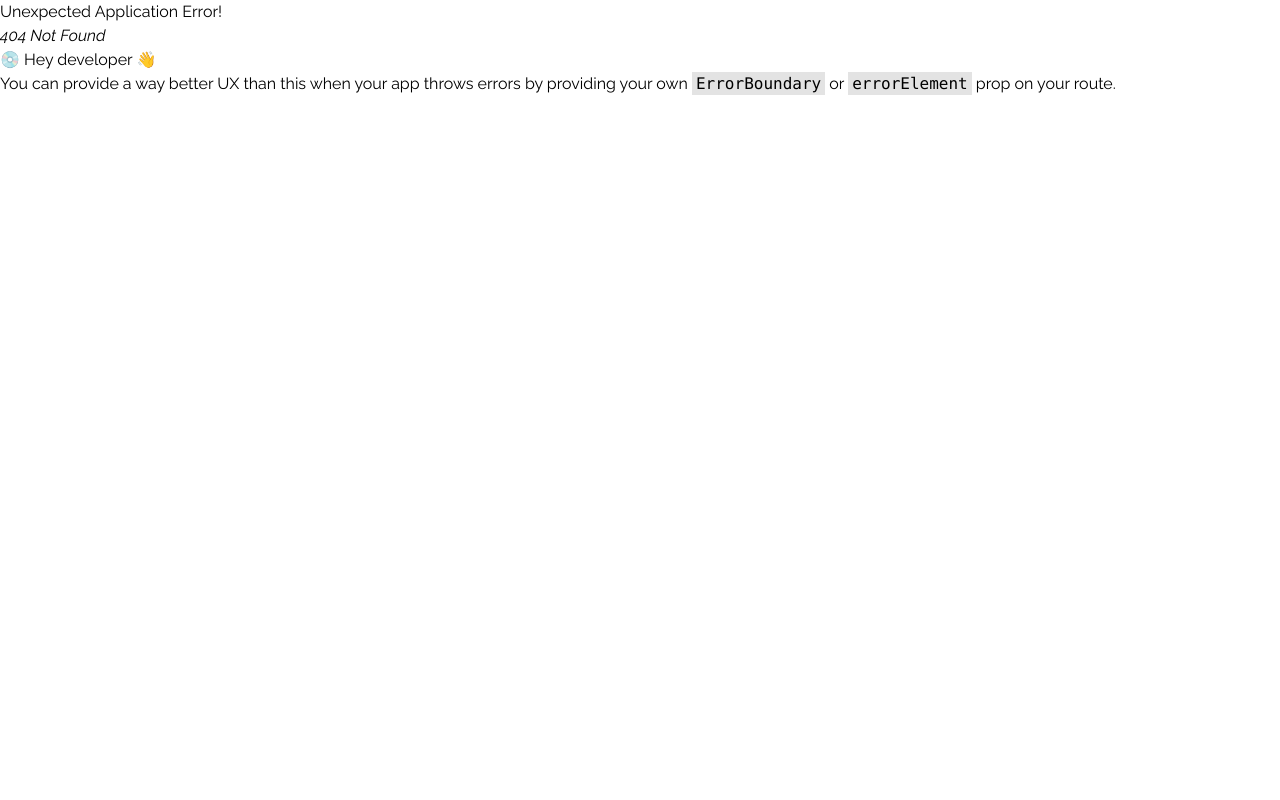
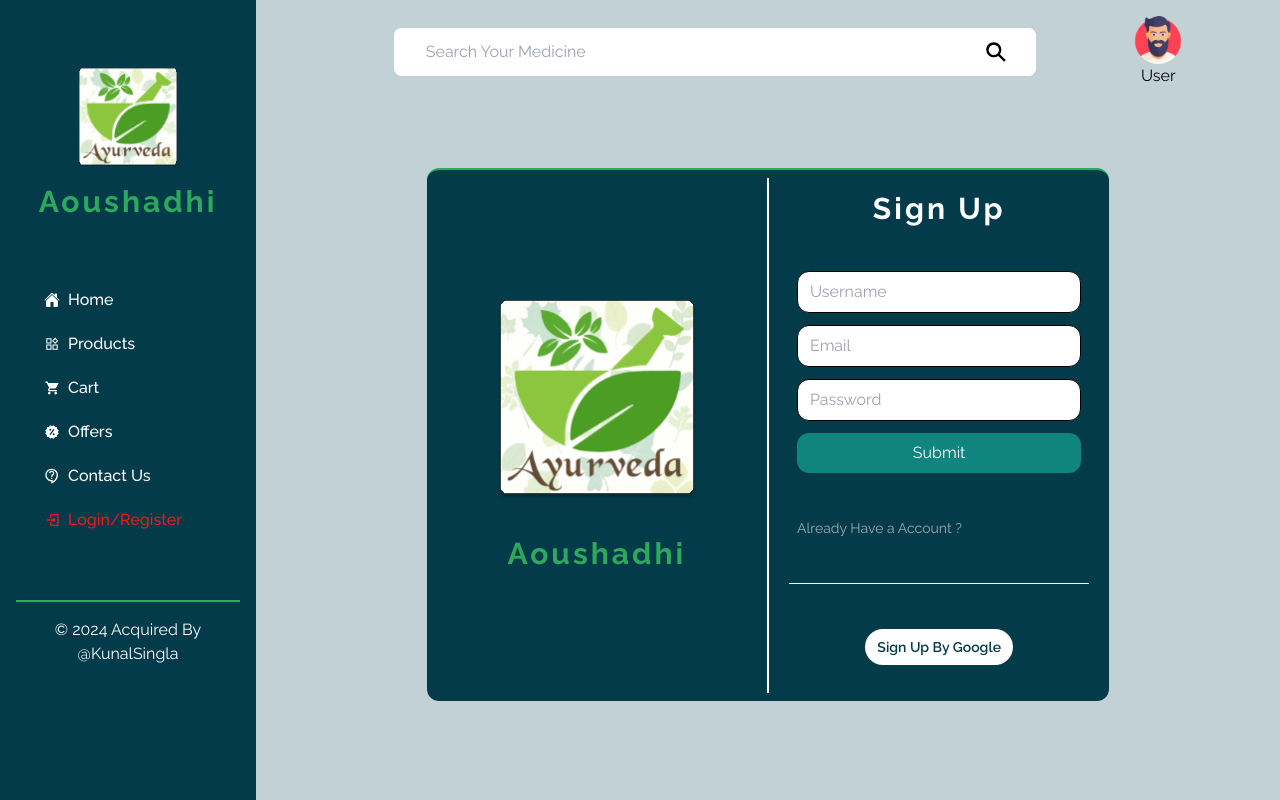
Before and after one commit to kunalthgr8/Ecomm-med, a React (Vite) app: page /signup in a window 1280 px wide. Before the commit this address had no page. Built offline with nearby package versions, Linux system fonts and the light colour scheme.

Commit message:
Created just css

```diff
--- a/src/App.jsx
+++ b/src/App.jsx
@@ -1,20 +1,18 @@
 import "./App.css";
 import React from "react";
-import { SideBar } from "./components";
+import { Header, SideBar } from "./components";
 import { Outlet } from "react-router-dom";
 
 function App() {
-
   const authStatus = false;
   return (
     <div className="flex h-screen">
       <div className="w-1/6 md:w-1/5 sm:w-1/4 h-full">
         <SideBar />
       </div>
-      <div className="w-5/6 md:w-4/5 sm:w-3/4 h-full">
-        <div className="flex bg-nav-active w-full h-full justify-center ">
-          <Outlet />
-        </div>
+      <div className=" flex flex-col bg-back-color w-5/6 md:w-4/5 sm:w-3/4 h-full">
+        <Header />
+        <Outlet />
       </div>
     </div>
   );
--- /dev/null
+++ b/src/components/Contact/Contact.jsx
@@ -0,0 +1,9 @@
+import React from 'react'
+
+function Contact() {
+  return (
+    <div>Contact</div>
+  )
+}
+
+export default Contact
--- /dev/null
+++ b/src/components/Header/Header.jsx
@@ -0,0 +1,26 @@
+import React from "react";
+import Searchbar from "../Searchbar/Searchbar";
+import Man from "../../assets/man.png"
+
+function Header() {
+  const isAuthenticated = false;
+  return (
+    <div className="flex w-full justify-evenly mt-4 ">
+      <div className="w-2/3 justify-center text-center self-center">
+        <Searchbar />
+      </div>
+      <div className="flex flex-col justify-center text-center self-center">
+        <img
+          width="48"
+          height="48"
+          src={Man}
+          alt="user"
+        />
+        {isAuthenticated && <p>Name</p>}
+        {!isAuthenticated && <button>User</button>}
+      </div>
+    </div>
+  );
+}
+
+export default Header;
--- a/src/components/Login/Login.jsx
+++ b/src/components/Login/Login.jsx
@@ -1,9 +1,13 @@
 import React from "react";
 import { Logo, Input, Button } from "../index";
+import { useNavigate } from "react-router-dom";
+import { Link } from "react-router-dom";
 
 const Login = () => {
+  const navigate = useNavigate();
   return (
-    <div className="flex bg-nav-color mt-20 h-3/5 w-2/3 rounded-xl justify-center m-10 text-center border-t-2 border-text-green">
+    <>
+      <div className="flex bg-nav-color mt-20 h-3/5 w-2/3 rounded-xl justify-center m-10 text-center self-center border-t-2 border-text-green">
         <div className="w-1/2 flex flex-col justify-center gap-7 m-5">
           <Logo width="200px" height="200px" />
           <h1 className="text-text-green mt-2 text-4xl md:text-3xl sm:text-2xl font-bold tracking-widest">
@@ -23,8 +27,18 @@ const Login = () => {
             </Button>
           </div>
           <div className="flex justify-evenly">
-          <TextLink text="Create a new Account ?" />
-          <TextLink text="Forgot Password ?" />
+            <Link
+              onClick={() => navigate("/signup")}
+              className="flex justify-evenly text-sm transition-transform duration-400 ease-out hover:ease-in transform hover:scale-110 text-nav-active hover:text-nav-white"
+            >
+              Create a new Account ?
+            </Link>
+            <Link
+              onClick={() => navigate("/")}
+              className="flex justify-evenly text-sm transition-transform duration-400 ease-out hover:ease-in transform hover:scale-110 text-nav-active hover:text-nav-white"
+            >
+              Forgot Password ?
+            </Link>
           </div>
           <hr className="border-nav-white" />
           <Button className="p-4 rounded-full bg-nav-white font-semibold text-nav-color text-sm">
@@ -32,13 +46,8 @@ const Login = () => {
           </Button>
         </div>
       </div>
+    </>
   );
 };
 
-const TextLink = ({ text }) => (
-  <p className="flex justify-evenly text-sm transition-transform duration-400 ease-out hover:ease-in transform hover:scale-110 text-nav-active hover:text-nav-white">
-    {text}
-  </p>
-);
-
 export default Login;
--- /dev/null
+++ b/src/components/Searchbar/Searchbar.jsx
@@ -0,0 +1,38 @@
+import React, { useState } from "react";
+import { IoSearchSharp } from "react-icons/io5";
+import { useLocation, useNavigate } from "react-router-dom";
+
+const Searchbar = () => {
+  const navigate = useNavigate();
+  function search() {
+    navigate("medicine", { state: item });
+    console.log(item);
+  }
+  const location = useLocation();
+
+  const [item, setItem] = useState("");
+  const isUserActive = location.pathname === "/user";
+  const isCartActive = location.pathname === "/cart";
+
+  return (
+    <>
+      {!(isUserActive || isCartActive) && (
+        <div className="flex pl-10 w-full ">
+          <div className="flex w-full bg-gray-200 bg-nav-white justify-between items-center text-gray-600 cursor-pointer rounded-lg">
+            <input
+              type="text"
+              placeholder="Search Your Medicine"
+              onChange={(event) => setItem(event.target.value)}
+              className="text-gray-600 py-3 pl-8 w-full bg-transparent rounded-lg rounded-r-none border-none focus:outline-none"
+            />
+            <div className="px-7 py-1 flex justify-center rounded-l-none bg-nav-white items-center text-2xl rounded-lg h-full">
+              <IoSearchSharp onClick={search} />
+            </div>
+          </div>
+        </div>
+      )}
+    </>
+  );
+};
+
+export default Searchbar;
--- /dev/null
+++ b/src/components/Signup/Signup.jsx
@@ -0,0 +1,46 @@
+import React from "react";
+import { Logo, Input, Button } from "../index";
+import { useNavigate } from "react-router-dom";
+import { Link } from "react-router-dom";
+
+const Signup = () => {
+  const navigate = useNavigate();
+  return (
+    <div className="flex bg-nav-color mt-20 h-2/3 w-2/3 rounded-xl justify-center m-10 text-center self-center border-t-2 border-text-green">
+      <div className="w-1/2 flex flex-col justify-center gap-7 m-5">
+        <Logo width="200px" height="200px" />
+        <h1 className="text-text-green mt-2 text-4xl md:text-3xl sm:text-2xl font-bold tracking-widest">
+          Aoushadhi
+        </h1>
+      </div>
+      <div className="border border-nav-white mt-2 mb-2"></div>
+      <div className="w-1/2 flex flex-col justify-evenly gap-7 m-5 mt-1">
+        <h2 className="text-nav-white text-4xl md:text-3xl sm:text-2xl font-bold tracking-widest">
+          Sign Up
+        </h2>
+        <div className="p-2 flex flex-col gap-3 pt-0 pb-0">
+          <Input type="text" placeholder="Username" />
+          <Input type="email" placeholder="Email" />
+          <Input type="password" placeholder="Password" />
+          <Button className="rounded-xl transition-transform duration-400 ease-out hover:ease-in transform hover:scale-110 bg-button-color hover:bg-text-green text-nav-white outline-none focus:bg-gray-50 duration-200 w-full">
+            Submit
+          </Button>
+        </div>
+        <div className="flex p-2 pt-0 pb-0">
+          <Link
+            onClick={() => navigate("/login")}
+            className="flex justify-start text-left text-sm transition-transform duration-400 ease-out hover:ease-in transform hover:scale-110 text-nav-active hover:text-nav-white"
+          >
+            Already Have a Account ?
+          </Link>
+        </div>
+        <hr className="border-nav-white" />
+        <Button className="p-4 rounded-full bg-nav-white font-semibold text-nav-color text-sm">
+          Sign Up By Google
+        </Button>
+      </div>
+    </div>
+  );
+};
+
+export default Signup;
--- a/src/components/index.js
+++ b/src/components/index.js
@@ -3,5 +3,18 @@ import Logo from "./Logo/Logo";
 import Login from "./Login/Login";
 import Input from "./Input/Input";
 import Button from "./Button/Button";
-
-export { SideBar, Logo, Login, Input, Button };
+import Signup from "./Signup/Signup";
+import Contact from "./Contact/Contact";
+import Searchbar from "./Searchbar/Searchbar";
+import Header from "./Header/Header";
+export {
+  Header,
+  Searchbar,
+  Signup,
+  SideBar,
+  Logo,
+  Login,
+  Contact,
+  Input,
+  Button,
+};
--- a/src/index.css
+++ b/src/index.css
@@ -4,4 +4,5 @@
 
 *{
     font-family: "Raleway", sans-serif;
+
 }
--- a/tailwind.config.js
+++ b/tailwind.config.js
@@ -9,7 +9,8 @@ export default {
       "button-color": "#10847E",
       "logout-color": "#EE1B1B",
       "text-green": "#2DA95C",
-      "nav-white": "white"
+      "nav-white": "white",
+      "back-color" :"#c2d1d6;"
     },
   },
   plugins: [],
```
Also changed, not shown: src/main.jsx (+9 -1 lines), src/assets/man.png (added). Lines whose indentation alone changed are shown as unchanged.
